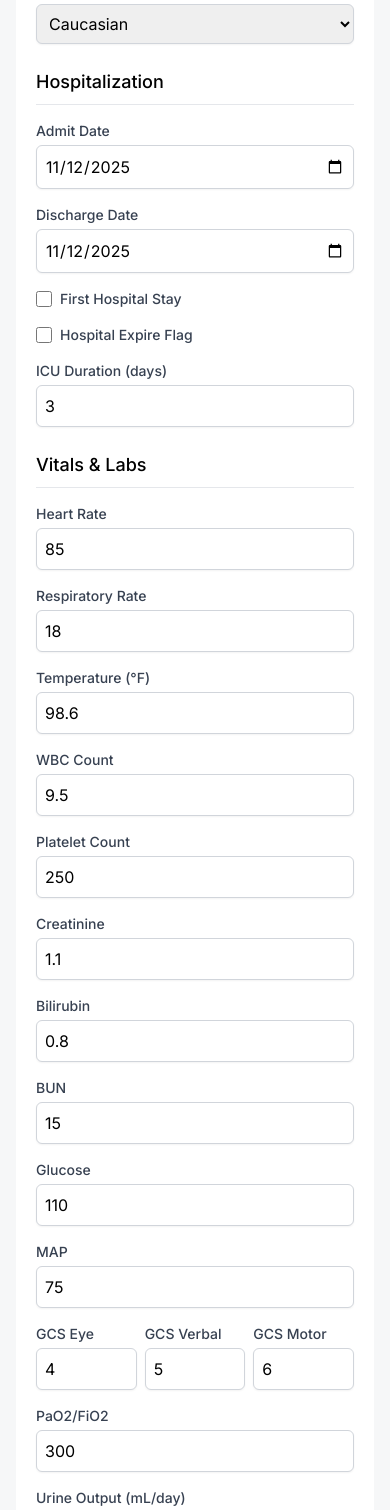
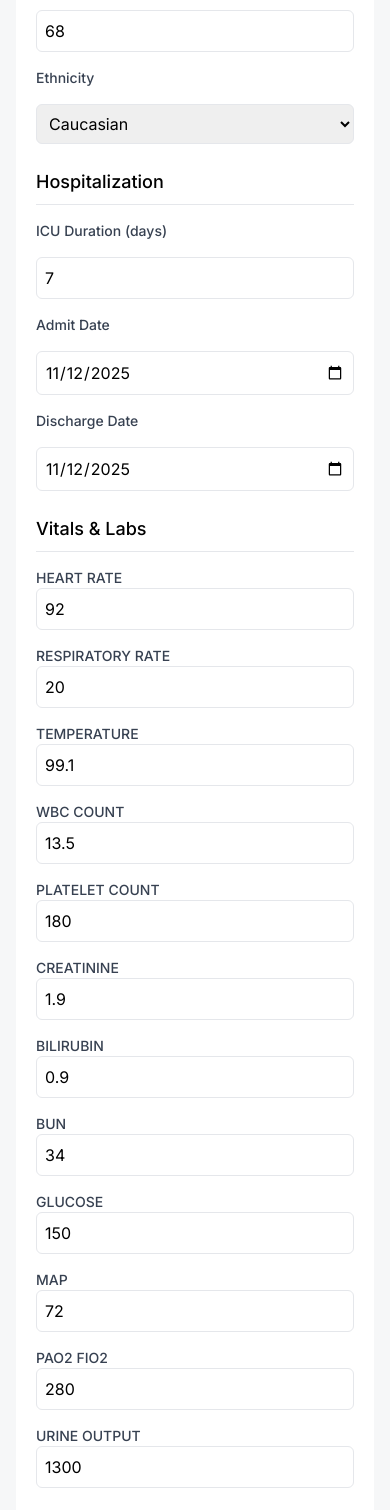
Before and after one commit to vivihuang0729/Readmission-Risk-Prediction, a Next.js app: page /readmission in a window 390 px wide. Shown: the part 440-1950 px from the top of the page. Built offline with nearby package versions, Linux system fonts and the light colour scheme.

Commit message:
Initial commit for UI

```diff
--- a/components/ReadmissionRiskPredictor.tsx
+++ b/components/ReadmissionRiskPredictor.tsx
@@ -1,22 +1,16 @@
 'use client';
 import React, { useState } from 'react';
-import { formatDate } from './utils/formatDate';
 
-// Types for form data
+// ======================== TYPE DEFINITIONS ========================
 interface ReadmissionFormData {
-  // Demographics
   gender: string;
   age: number;
   ethnicity: string;
-
-  // Hospitalization
   admitDate: string;
   dischargeDate: string;
   isFirstStay: boolean;
   hospitalExpireFlag: boolean;
   icuDuration: number;
-
-  // Vitals/Labs
   heartRate: number;
   respiratoryRate: number;
   temperature: number;
@@ -26,19 +20,18 @@ interface ReadmissionFormData {
   bilirubin: number;
   bun: number;
   glucose: number;
-  map: number; // Mean Arterial Pressure
+  map: number;
   gcsEye: number;
   gcsVerbal: number;
   gcsMotor: number;
   pao2Fio2: number;
   urineOutput: number;
-
-  // Comorbidities
   elixhauserScore: number;
 }
 
 interface PredictionResult {
   willBeReadmitted: boolean;
+  probability: number;
   reasoning: string;
   scores: {
     sofa: number;
@@ -47,87 +40,118 @@ interface PredictionResult {
     mlods: number;
     sirs: number;
     elixhauserSID30: number;
-  }
+  };
 }
 
-const initialFormData: ReadmissionFormData = {
-  gender: 'Female',
-  age: 65,
+// ======================== EXAMPLES ========================
+// ======================== EXAMPLE 1 – HIGH RISK ========================
+const highRiskExample: ReadmissionFormData = {
+  gender: 'Male',
+  age: 68,
   ethnicity: 'Caucasian',
   admitDate: new Date().toISOString().split('T')[0],
   dischargeDate: new Date().toISOString().split('T')[0],
   isFirstStay: false,
   hospitalExpireFlag: false,
-  icuDuration: 3,
-  heartRate: 85,
-  respiratoryRate: 18,
-  temperature: 98.6,
-  wbcCount: 9.5,
-  plateletCount: 250,
-  creatinine: 1.1,
-  bilirubin: 0.8,
-  bun: 15,
-  glucose: 110,
-  map: 75,
+  icuDuration: 7, // stayed in ICU for sepsis and AKI
+
+  // Vitals / Labs
+  heartRate: 92,
+  respiratoryRate: 20,
+  temperature: 99.1,
+  wbcCount: 13.5,
+  plateletCount: 180,
+  creatinine: 1.9,
+  bilirubin: 0.9,
+  bun: 34,
+  glucose: 150,
+  map: 72,
   gcsEye: 4,
   gcsVerbal: 5,
   gcsMotor: 6,
-  pao2Fio2: 300,
-  urineOutput: 1200,
-  elixhauserScore: 4
+  pao2Fio2: 280,
+  urineOutput: 1300,
+
+  // Comorbidity index
+  elixhauserScore: 12,
 };
 
-// Mock prediction function that would connect to an LLM API in production
+const lowRiskExample: ReadmissionFormData = {
+  gender: 'Female',
+  age: 37,
+  ethnicity: 'Caucasian',
+  admitDate: new Date().toISOString().split('T')[0],
+  dischargeDate: new Date().toISOString().split('T')[0],
+  isFirstStay: true,
+  hospitalExpireFlag: false,
+  icuDuration: 2,
+  heartRate: 80,
+  respiratoryRate: 16,
+  temperature: 98.4,
+  wbcCount: 8.0,
+  plateletCount: 270,
+  creatinine: 0.9,
+  bilirubin: 0.6,
+  bun: 12,
+  glucose: 100,
+  map: 80,
+  gcsEye: 4,
+  gcsVerbal: 5,
+  gcsMotor: 6,
+  pao2Fio2: 350,
+  urineOutput: 1500,
+  elixhauserScore: 2,
+};
+
+// ======================== MOCK PREDICTION ========================
 const mockPredictReadmission = (formData: ReadmissionFormData): PredictionResult => {
-  // Calculate mock scores based on input data
-  const calculateMockScores = () => ({
-    sofa: Math.floor(2 + (formData.age / 20) + (formData.creatinine * 2)),
-    sapsII: Math.floor(10 + (formData.age / 10) + (formData.icuDuration * 2)),
-    apsIII: Math.floor(20 + (formData.age / 5) + (formData.bun / 2)),
-    mlods: Math.floor(formData.creatinine + (formData.bilirubin / 2)),
-    sirs: formData.temperature > 100.4 || formData.temperature < 96.8 ? 2 : 1,
-    elixhauserSID30: formData.elixhauserScore
-  });
+  const scores = {
+    sofa: formData.creatinine > 1.5 ? 5 : 2,
+    sapsII: Math.floor(10 + formData.age / 2),
+    apsIII: Math.floor(20 + formData.bun / 2),
+    mlods: Math.floor(formData.creatinine + formData.bilirubin / 2),
+    sirs: formData.temperature > 100.4 ? 3 : 1,
+    elixhauserSID30: formData.elixhauserScore,
+  };
 
-  const scores = calculateMockScores();
-
-  // Mock risk calculation based on various factors
   const riskFactors = [
     formData.age > 65,
     !formData.isFirstStay,
     formData.icuDuration > 5,
     formData.creatinine > 1.5,
-    scores.sofa > 5,
-    scores.sapsII > 30,
-    scores.elixhauserSID30 > 5
+    scores.sofa > 4,
+    scores.sapsII > 25,
+    scores.elixhauserSID30 > 5,
   ];
 
   const riskScore = riskFactors.filter(Boolean).length;
   const willBeReadmitted = riskScore >= 3;
+  const probability = willBeReadmitted ? 0.67 : 0.12;
 
-  // Generate reasoning based on risk factors
-  let reasoning = willBeReadmitted ?
-    `Based on analysis of the patient's data, there is a significant risk of readmission within 30 days. Key factors include ${formData.age > 65 ? 'advanced age, ' : ''}${!formData.isFirstStay ? 'previous hospitalization, ' : ''}${formData.icuDuration > 5 ? 'extended ICU stay, ' : ''}${formData.creatinine > 1.5 ? 'elevated creatinine levels, ' : ''}${scores.sofa > 5 ? 'high SOFA score, ' : ''}${scores.sapsII > 30 ? 'concerning SAPS-II probability, ' : ''}${scores.elixhauserSID30 > 5 ? 'multiple comorbidities ' : ''} that collectively suggest a need for enhanced post-discharge care planning and follow-up.` :
-    `The patient appears to have a lower risk of readmission based on the provided clinical parameters. The relatively ${formData.age <= 65 ? 'younger age, ' : ''}${formData.isFirstStay ? 'first hospital admission, ' : ''}${formData.icuDuration <= 5 ? 'shorter ICU stay, ' : ''}${formData.creatinine <= 1.5 ? 'normal kidney function, ' : ''}${scores.sofa <= 5 ? 'lower SOFA score, ' : ''} and ${scores.elixhauserSID30 <= 5 ? 'fewer comorbidities ' : ''} suggest a favorable post-discharge trajectory. Standard follow-up care is recommended.`;
-
-  return { willBeReadmitted, reasoning, scores };
+  const reasoning = willBeReadmitted
+    ? `The patient's high SOFA score (5) indicates severe organ dysfunction due to sepsis and acute kidney injury.
+  The SAPSII, APSIII, mLODS, and SIRS scores also suggest a high risk of mortality and morbidity.
+  Comparatively, the retrieved cases have lower scores in these categories, indicating less severe conditions.
+  Additionally, the presence of an infection (positive blood culture for Klebsiella pneumoniae) and ongoing comorbidities such as diabetes mellitus and hypertension contribute to the increased risk of readmission within 30 days.`
+  : `The patient’s overall condition appears stable with lower severity scores, suggesting a lower likelihood of readmission within 30 days.`;
+  return { willBeReadmitted, probability, reasoning, scores };
 };
 
+// ======================== MAIN COMPONENT ========================
 const ReadmissionRiskPredictor: React.FC = () => {
-  const [formData, setFormData] = useState<ReadmissionFormData>(initialFormData);
+  const [formData, setFormData] = useState<ReadmissionFormData>(highRiskExample);
   const [prediction, setPrediction] = useState<PredictionResult | null>(null);
   const [showPrediction, setShowPrediction] = useState(false);
 
-  const handleInputChange = (e: React.ChangeEvent<HTMLInputElement | HTMLSelectElement | HTMLTextAreaElement>) => {
+  const handleExampleChange = (e: React.ChangeEvent<HTMLSelectElement>) => {
+    setFormData(e.target.value === 'high' ? highRiskExample : lowRiskExample);
+  };
+
+  const handleInputChange = (e: React.ChangeEvent<HTMLInputElement | HTMLSelectElement>) => {
     const { name, value, type } = e.target;
-
     setFormData({
       ...formData,
-      [name]: type === 'checkbox'
-        ? (e.target as HTMLInputElement).checked
-        : type === 'number'
-          ? Number(value)
-          : value
+      [name]: type === 'checkbox' ? (e.target as HTMLInputElement).checked : type === 'number' ? Number(value) : value,
     });
   };
 
@@ -140,317 +164,154 @@ const ReadmissionRiskPredictor: React.FC = () => {
 
   return (
     <section className="rounded-3xl p-5 bg-white divide-y divide-gray-100">
-      <div className="flex items-center pb-5">
+      <div className="flex items-center justify-between pb-5">
         <h2 className="text-2xl font-medium">Readmission Risk Predictor</h2>
+        <select
+          onChange={handleExampleChange}
+          className="border border-gray-300 rounded-lg p-2 text-sm bg-gray-50"
+        >
+          <option value="high">Example 1 – High Risk (68M)</option>
+          <option value="low">Example 2 – Low Risk (37F)</option>
+        </select>
       </div>
 
       {!showPrediction ? (
         <form onSubmit={handleSubmit} className="pt-5 space-y-6">
+          {/* ============== DEMOGRAPHICS ============== */}
           <div className="grid grid-cols-1 md:grid-cols-2 gap-6">
-            {/* Demographics Section */}
             <div className="space-y-4">
               <h3 className="text-lg font-medium border-b pb-2">Demographics</h3>
-              <div>
               <label className="block text-sm font-medium text-gray-700">Gender</label>
               <select
                 name="gender"
                 value={formData.gender}
                 onChange={handleInputChange}
-                  className="mt-1 block w-full p-2 border border-gray-300 rounded-md shadow-sm"
+                className="block w-full border p-2 rounded-md"
               >
+                <option value="Male">Male</option>
                 <option value="Female">Female</option>
-                  <option value="Male">Male</option>
-                  <option value="Other">Other</option>
               </select>
-              </div>
 
-              <div>
               <label className="block text-sm font-medium text-gray-700">Age</label>
               <input
                 type="number"
                 name="age"
                 value={formData.age}
                 onChange={handleInputChange}
-                  className="mt-1 block w-full p-2 border border-gray-300 rounded-md shadow-sm"
+                className="block w-full border p-2 rounded-md"
               />
-              </div>
 
-              <div>
               <label className="block text-sm font-medium text-gray-700">Ethnicity</label>
               <select
                 name="ethnicity"
                 value={formData.ethnicity}
                 onChange={handleInputChange}
-                  className="mt-1 block w-full p-2 border border-gray-300 rounded-md shadow-sm"
+                className="block w-full border p-2 rounded-md"
               >
                 <option value="Caucasian">Caucasian</option>
-                  <option value="African American">African American</option>
+                <option value="Asian">Asian</option>
                 <option value="Hispanic">Hispanic</option>
-                  <option value="Asian">Asian</option>
-                  <option value="Native American">Native American</option>
-                  <option value="Other">Other</option>
               </select>
             </div>
-            </div>
 
-            {/* Hospitalization Section */}
+            {/* ============== HOSPITALIZATION ============== */}
             <div className="space-y-4">
               <h3 className="text-lg font-medium border-b pb-2">Hospitalization</h3>
-              <div>
+              <label className="block text-sm font-medium text-gray-700">ICU Duration (days)</label>
+              <input
+                type="number"
+                name="icuDuration"
+                value={formData.icuDuration}
+                onChange={handleInputChange}
+                className="block w-full border p-2 rounded-md"
+              />
+
               <label className="block text-sm font-medium text-gray-700">Admit Date</label>
               <input
                 type="date"
                 name="admitDate"
                 value={formData.admitDate}
                 onChange={handleInputChange}
-                  className="mt-1 block w-full p-2 border border-gray-300 rounded-md shadow-sm"
+                className="block w-full border p-2 rounded-md"
               />
-              </div>
 
-              <div>
               <label className="block text-sm font-medium text-gray-700">Discharge Date</label>
               <input
                 type="date"
                 name="dischargeDate"
                 value={formData.dischargeDate}
                 onChange={handleInputChange}
-                  className="mt-1 block w-full p-2 border border-gray-300 rounded-md shadow-sm"
-                />
-              </div>
-
-              <div className="flex items-center space-x-2">
-                <input
-                  type="checkbox"
-                  id="isFirstStay"
-                  name="isFirstStay"
-                  checked={formData.isFirstStay}
-                  onChange={handleInputChange}
-                  className="h-4 w-4 text-teal-300"
-                />
-                <label htmlFor="isFirstStay" className="text-sm font-medium text-gray-700">First Hospital Stay</label>
-              </div>
-
-              <div className="flex items-center space-x-2">
-                <input
-                  type="checkbox"
-                  id="hospitalExpireFlag"
-                  name="hospitalExpireFlag"
-                  checked={formData.hospitalExpireFlag}
-                  onChange={handleInputChange}
-                  className="h-4 w-4 text-teal-300"
-                />
-                <label htmlFor="hospitalExpireFlag" className="text-sm font-medium text-gray-700">Hospital Expire Flag</label>
-              </div>
-
-              <div>
-                <label className="block text-sm font-medium text-gray-700">ICU Duration (days)</label>
-                <input
-                  type="number"
-                  name="icuDuration"
-                  value={formData.icuDuration}
-                  onChange={handleInputChange}
-                  className="mt-1 block w-full p-2 border border-gray-300 rounded-md shadow-sm"
-                />
-              </div>
-            </div>
-          </div>
-
-          {/* Vitals/Labs Section */}
-          <div>
-            <h3 className="text-lg font-medium border-b pb-2">Vitals & Labs</h3>
-            <div className="grid grid-cols-1 md:grid-cols-3 gap-4 mt-4">
-              <div>
-                <label className="block text-sm font-medium text-gray-700">Heart Rate</label>
-                <input
-                  type="number"
-                  name="heartRate"
-                  value={formData.heartRate}
-                  onChange={handleInputChange}
-                  className="mt-1 block w-full p-2 border border-gray-300 rounded-md shadow-sm"
-                />
-              </div>
-
-              <div>
-                <label className="block text-sm font-medium text-gray-700">Respiratory Rate</label>
-                <input
-                  type="number"
-                  name="respiratoryRate"
-                  value={formData.respiratoryRate}
-                  onChange={handleInputChange}
-                  className="mt-1 block w-full p-2 border border-gray-300 rounded-md shadow-sm"
-                />
-              </div>
-
-              <div>
-                <label className="block text-sm font-medium text-gray-700">Temperature (°F)</label>
-                <input
-                  type="number"
-                  name="temperature"
-                  value={formData.temperature}
-                  onChange={handleInputChange}
-                  className="mt-1 block w-full p-2 border border-gray-300 rounded-md shadow-sm"
-                  step="0.1"
-                />
-              </div>
-
-              <div>
-                <label className="block text-sm font-medium text-gray-700">WBC Count</label>
-                <input
-                  type="number"
-                  name="wbcCount"
-                  value={formData.wbcCount}
-                  onChange={handleInputChange}
-                  className="mt-1 block w-full p-2 border border-gray-300 rounded-md shadow-sm"
-                  step="0.1"
-                />
-              </div>
-
-              <div>
-                <label className="block text-sm font-medium text-gray-700">Platelet Count</label>
-                <input
-                  type="number"
-                  name="plateletCount"
-                  value={formData.plateletCount}
-                  onChange={handleInputChange}
-                  className="mt-1 block w-full p-2 border border-gray-300 rounded-md shadow-sm"
-                />
-              </div>
-
-              <div>
-                <label className="block text-sm font-medium text-gray-700">Creatinine</label>
-                <input
-                  type="number"
-                  name="creatinine"
-                  value={formData.creatinine}
-                  onChange={handleInputChange}
-                  className="mt-1 block w-full p-2 border border-gray-300 rounded-md shadow-sm"
-                  step="0.1"
-                />
-              </div>
-
-              <div>
-                <label className="block text-sm font-medium text-gray-700">Bilirubin</label>
-                <input
-                  type="number"
-                  name="bilirubin"
-                  value={formData.bilirubin}
-                  onChange={handleInputChange}
-                  className="mt-1 block w-full p-2 border border-gray-300 rounded-md shadow-sm"
-                  step="0.1"
-                />
-              </div>
-
-              <div>
-                <label className="block text-sm font-medium text-gray-700">BUN</label>
-                <input
-                  type="number"
-                  name="bun"
-                  value={formData.bun}
-                  onChange={handleInputChange}
-                  className="mt-1 block w-full p-2 border border-gray-300 rounded-md shadow-sm"
-                />
-              </div>
-
-              <div>
-                <label className="block text-sm font-medium text-gray-700">Glucose</label>
-                <input
-                  type="number"
-                  name="glucose"
-                  value={formData.glucose}
-                  onChange={handleInputChange}
-                  className="mt-1 block w-full p-2 border border-gray-300 rounded-md shadow-sm"
-                />
-              </div>
-
-              <div>
-                <label className="block text-sm font-medium text-gray-700">MAP</label>
-                <input
-                  type="number"
-                  name="map"
-                  value={formData.map}
-                  onChange={handleInputChange}
-                  className="mt-1 block w-full p-2 border border-gray-300 rounded-md shadow-sm"
-                />
-              </div>
-
-              <div className="grid grid-cols-3 gap-2">
-                <div>
-                  <label className="block text-sm font-medium text-gray-700">GCS Eye</label>
-                  <input
-                    type="number"
-                    name="gcsEye"
-                    min="1"
-                    max="4"
-                    value={formData.gcsEye}
-                    onChange={handleInputChange}
-                    className="mt-1 block w-full p-2 border border-gray-300 rounded-md shadow-sm"
-                  />
-                </div>
-                <div>
-                  <label className="block text-sm font-medium text-gray-700">GCS Verbal</label>
-                  <input
-                    type="number"
-                    name="gcsVerbal"
-                    min="1"
-                    max="5"
-                    value={formData.gcsVerbal}
-                    onChange={handleInputChange}
-                    className="mt-1 block w-full p-2 border border-gray-300 rounded-md shadow-sm"
-                  />
-                </div>
-                <div>
-                  <label className="block text-sm font-medium text-gray-700">GCS Motor</label>
-                  <input
-                    type="number"
-                    name="gcsMotor"
-                    min="1"
-                    max="6"
-                    value={formData.gcsMotor}
-                    onChange={handleInputChange}
-                    className="mt-1 block w-full p-2 border border-gray-300 rounded-md shadow-sm"
+                className="block w-full border p-2 rounded-md"
               />
             </div>
           </div>
 
+          {/* ============== VITALS & LABS ============== */}
           <div>
-                <label className="block text-sm font-medium text-gray-700">PaO2/FiO2</label>
+            <h3 className="text-lg font-medium border-b pb-2">Vitals & Labs</h3>
+            <div className="grid grid-cols-1 md:grid-cols-3 gap-4 mt-4">
+              {[
+                'heartRate',
+                'respiratoryRate',
+                'temperature',
+                'wbcCount',
+                'plateletCount',
+                'creatinine',
+                'bilirubin',
+                'bun',
+                'glucose',
+                'map',
+                'pao2Fio2',
+                'urineOutput',
+              ].map((field) => (
+                <div key={field}>
+                  <label className="block text-sm font-medium text-gray-700">
+                    {field.replace(/([A-Z])/g, ' $1').toUpperCase()}
+                  </label>
                   <input
                     type="number"
-                  name="pao2Fio2"
-                  value={formData.pao2Fio2}
+                    name={field}
+                    value={(formData as any)[field]}
                     onChange={handleInputChange}
-                  className="mt-1 block w-full p-2 border border-gray-300 rounded-md shadow-sm"
+                    className="block w-full border p-2 rounded-md"
                   />
                 </div>
-
-              <div>
-                <label className="block text-sm font-medium text-gray-700">Urine Output (mL/day)</label>
-                <input
-                  type="number"
-                  name="urineOutput"
-                  value={formData.urineOutput}
-                  onChange={handleInputChange}
-                  className="mt-1 block w-full p-2 border border-gray-300 rounded-md shadow-sm"
-                />
-              </div>
+              ))}
             </div>
           </div>
 
-          {/* Comorbidities Section */}
+          {/* ============== COMORBIDITIES ============== */}
           <div>
-            <h3 className="text-lg font-medium border-b pb-2">Comorbidities</h3>
-            <div className="mt-4">
-              <label className="block text-sm font-medium text-gray-700">Elixhauser Comorbidity Score</label>
+            <h3 className="text-lg font-medium border-b pb-2 mt-6">Comorbidities</h3>
+            <label className="block text-sm font-medium text-gray-700">
+              Elixhauser Comorbidity Score
+            </label>
             <input
               type="number"
               name="elixhauserScore"
               value={formData.elixhauserScore}
               onChange={handleInputChange}
-                className="mt-1 block w-full p-2 border border-gray-300 rounded-md shadow-sm"
+              className="block w-full border p-2 rounded-md"
             />
           </div>
+          {/* ============== DISCHARGE SUMMARY UPLOAD ============== */}
+          <div>
+            <h3 className="text-lg font-medium border-b pb-2 mt-6">Discharge Summary</h3>
+            <p className="text-sm text-gray-500 mb-2">
+              Upload a patient discharge summary file (PDF, DOCX, or TXT)
+            </p>
+            <input
+              type="file"
+              accept=".pdf,.doc,.docx,.txt"
+              onChange={(e) => {
+                const file = e.target.files?.[0];
+                if (file) {
+                  alert(`File uploaded: ${file.name}`);
+                }
+              }}
+              className="block w-full text-sm text-gray-700 border border-gray-300 rounded-md p-2"
+            />
           </div>
-
           <div className="flex justify-center pt-6">
             <button
               type="submit"
@@ -462,13 +323,19 @@ const ReadmissionRiskPredictor: React.FC = () => {
         </form>
       ) : (
         <div className="pt-5">
-          <div className={`p-6 rounded-xl ${prediction?.willBeReadmitted ? 'bg-red-50' : 'bg-green-50'} mb-6`}>
+          <div
+            className={`p-6 rounded-xl ${
+              prediction?.willBeReadmitted ? 'bg-red-50' : 'bg-green-50'
+            } mb-6`}
+          >
             <h3 className="text-xl font-bold mb-4">
-              LLM Prediction: Will the patient be readmitted?
-              <span className={`ml-2 ${prediction?.willBeReadmitted ? 'text-red-500' : 'text-green-500'}`}>
-                {prediction?.willBeReadmitted ? 'Yes' : 'No'}
-              </span>
+              LLM Prediction: 30-day Readmission Probability
             </h3>
+
+            <p className="text-2xl font-semibold text-teal-600 mb-4">
+              {Math.round(prediction?.probability! * 100)}% likelihood of readmission
+            </p>
+
             <div className="bg-white p-4 rounded-lg">
               <h4 className="font-medium mb-2">Reasoning:</h4>
               <p className="text-gray-700">{prediction?.reasoning}</p>
@@ -478,7 +345,8 @@ const ReadmissionRiskPredictor: React.FC = () => {
           <div className="bg-blue-50 p-6 rounded-xl">
             <h3 className="text-xl font-bold mb-4">Clinical Scores</h3>
             <div className="grid grid-cols-2 md:grid-cols-3 gap-4">
-              {prediction?.scores && Object.entries(prediction.scores).map(([key, value]) => (
+              {prediction?.scores &&
+                Object.entries(prediction.scores).map(([key, value]) => (
                   <div key={key} className="bg-white p-4 rounded-lg">
                     <h4 className="font-medium text-sm">{key.toUpperCase()}</h4>
                     <p className="text-2xl font-bold">{value}</p>
```
Lines whose indentation alone changed are shown as unchanged.
